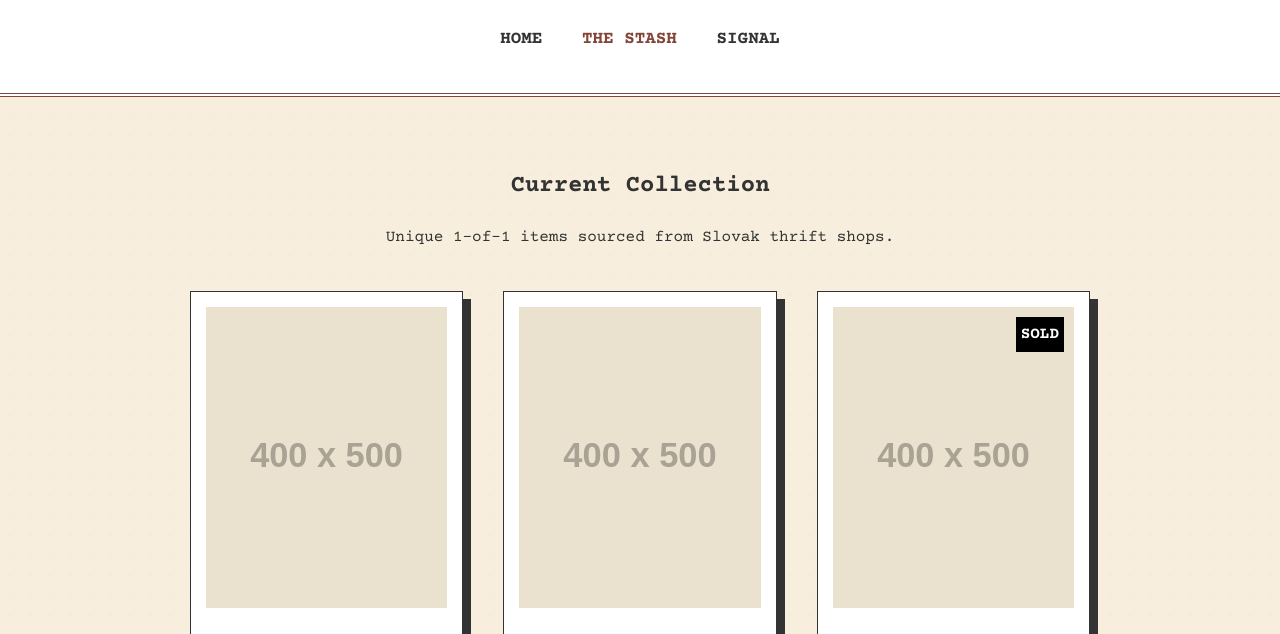
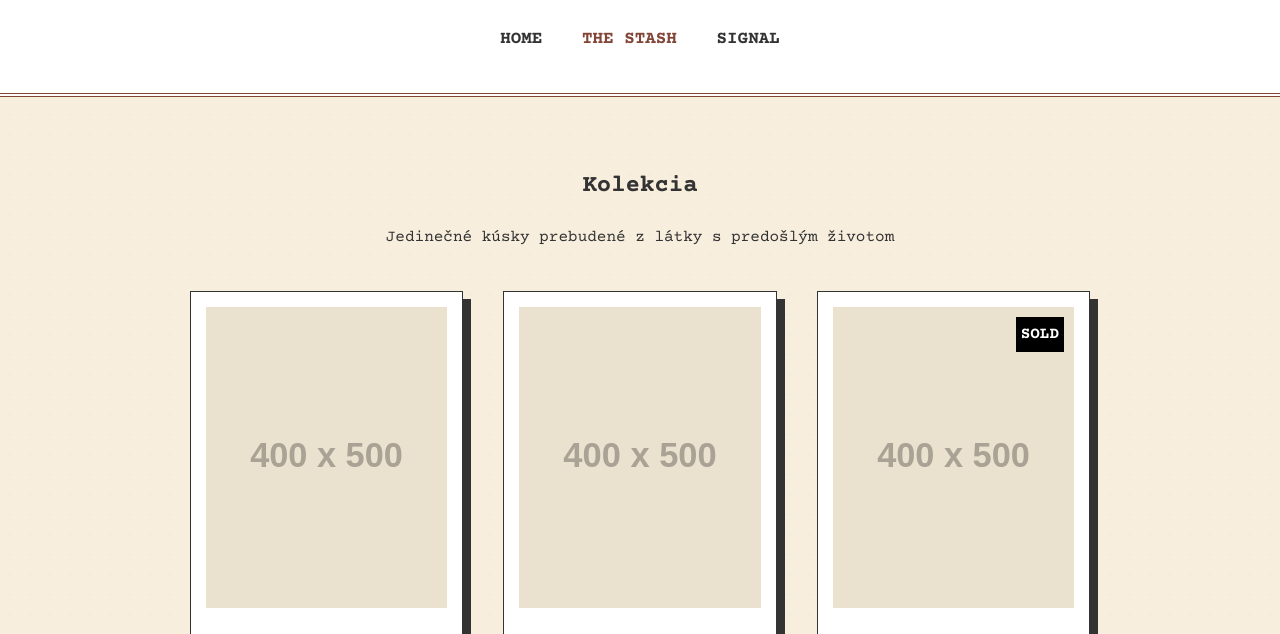
Before and after one commit to sebooo-o/reverb-threads, a plain HTML site: page portfolio.html in a window 1280 px wide. Shown: the part 135-769 px from the top of the page. Drawn offline with nearby package versions, Linux system fonts and the light colour scheme; placeholder pictures from the web are drawn by us.

Commit message:
text úpravy

```diff
--- a/portfolio.html
+++ b/portfolio.html
@@ -20,8 +20,8 @@
     </header>
 
     <div class="container">
-        <h2>Current Collection</h2>
-        <p>Unique 1-of-1 items sourced from Slovak thrift shops.</p>
+        <h2>Kolekcia</h2>
+        <p>Jedinečné kúsky prebudené z látky s predošlým životom</p>
         <div class="gallery" id="stash-container">
             </div>
     </div>
```
Also changed, not shown: contact.html (+1 -1 lines).
